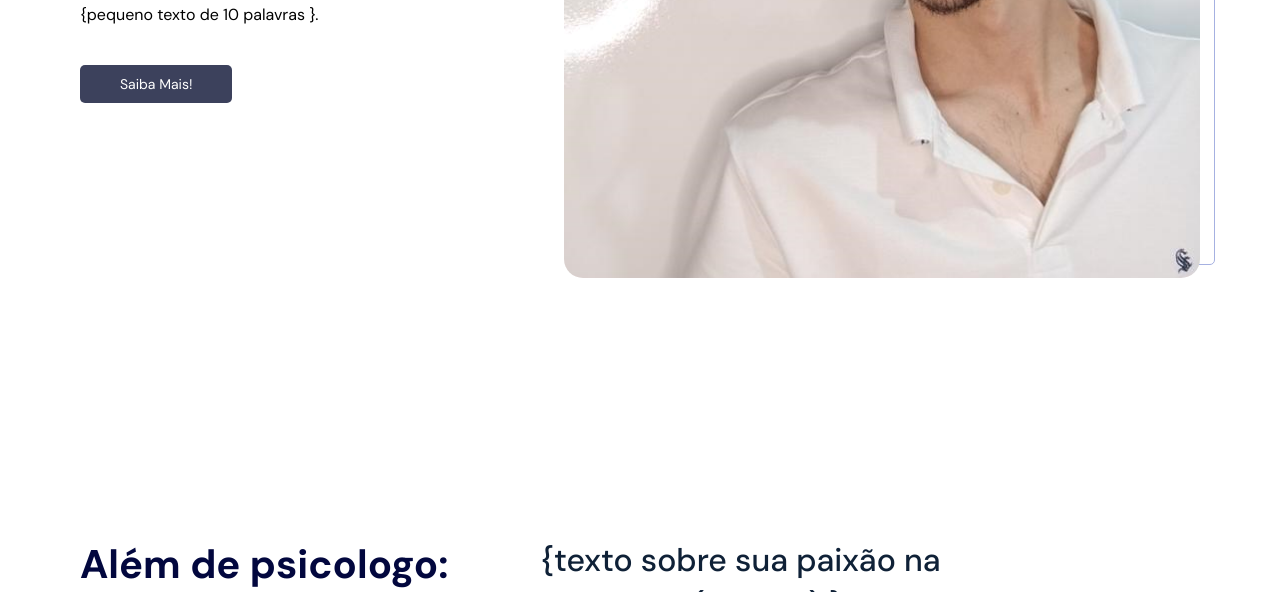
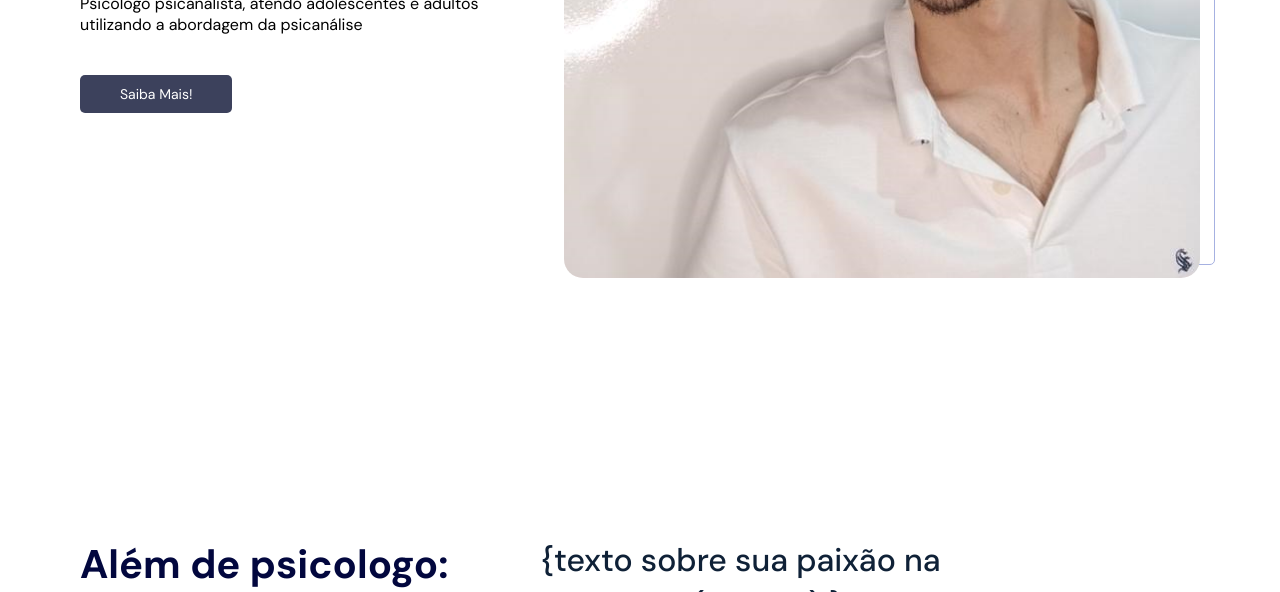
Before and after one commit to Lagstbertman/Lagstbertman.github.io, a plain HTML site: page index.html in a window 1280 px wide. Shown: the part 508-1100 px from the top of the page. Drawn offline with Linux system fonts and the light colour scheme; a script that the page names is missing.

Commit message:
Update index.html

```diff
--- a/index.html
+++ b/index.html
@@ -33,7 +33,7 @@
     <div class="header__left">
       <h1>Meu nome é Gabriel </h1>
       <p>
-        {pequeno texto de 10 palavras }.
+        Psicólogo psicanalista, atendo adolescentes e adultos utilizando a abordagem da psicanálise
       </p>
       <a href="#about" class="btn btn-primary">Saiba Mais!</a>
     </div>
```
